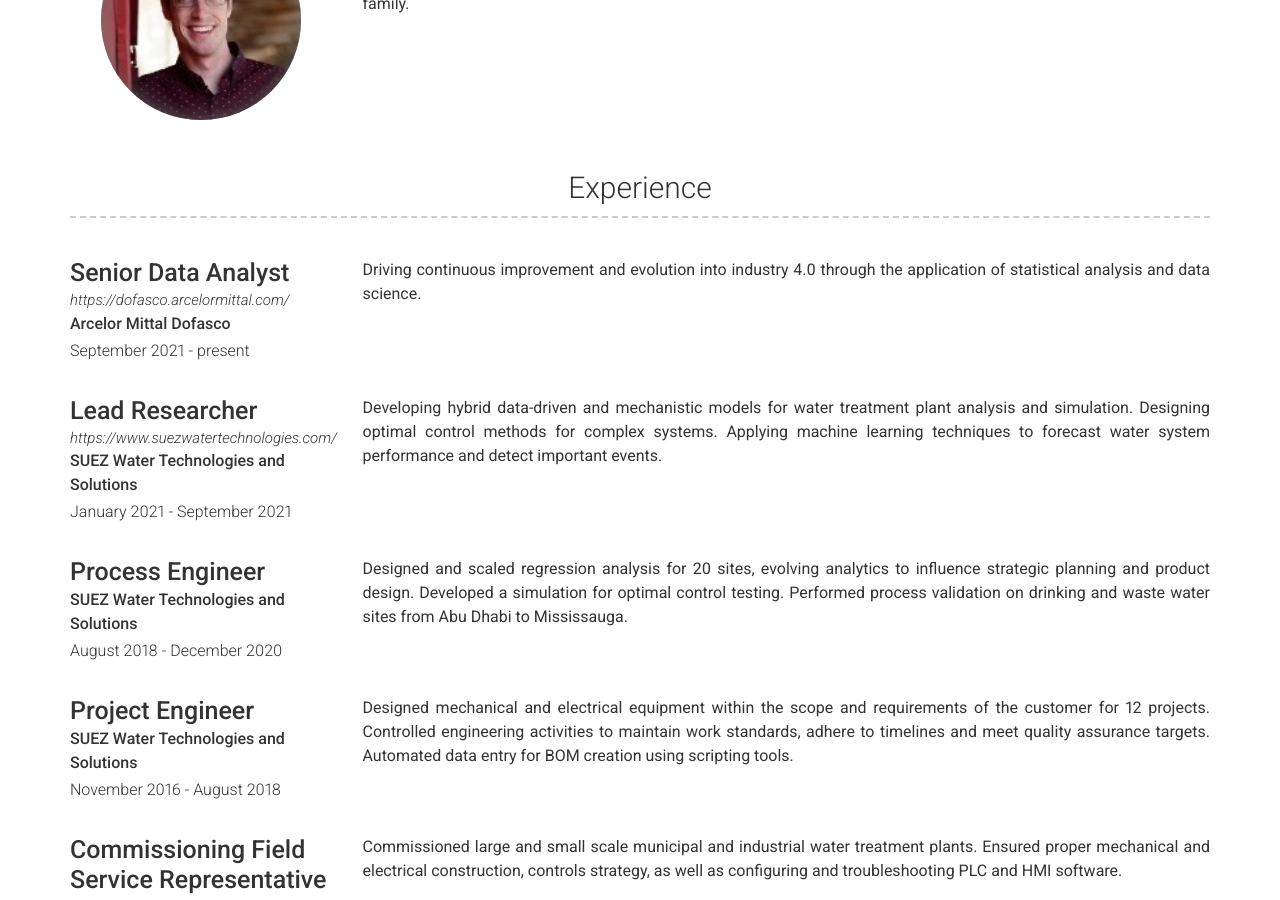
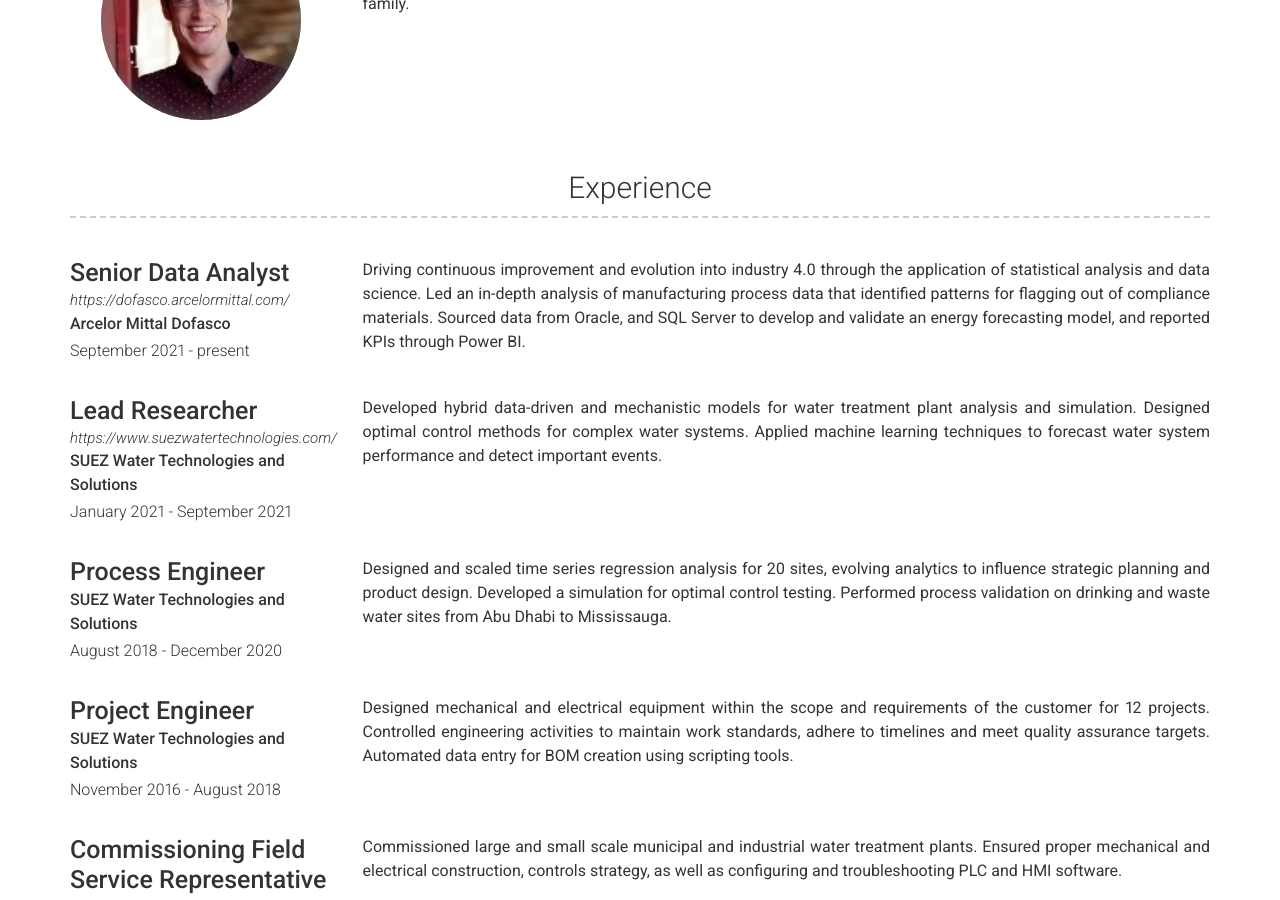
Before and after one commit to thereiswaldo/jeremywalsh.ca, a Jekyll site: the page built from resume.md, in a window 1280 px wide and 900 px high, scrolled down 382 px. Built offline with Jekyll 4.4.1, drawn with Linux system fonts in a browser that asks for light colours; nearby versions of some CDN libraries.

Commit message:
Fixed typo, and added more detail to current position.

```diff
--- a/_data/experience.yml
+++ b/_data/experience.yml
@@ -6,7 +6,8 @@
   # quote: >
   #  Short description of the company (optional)
   description: >
-    Driving continuous improvement and evolution into industry 4.0 through the application of statistical analysis and data science.
+    Driving continuous improvement and evolution into industry 4.0 through the application of statistical analysis and data science. Led an in-depth analysis of manufacturing process data that identified patterns for flagging out of compliance materials. Sourced data from Oracle, and SQL Server to develop and validate an energy  forecasting model, and reported KPIs through Power BI.
+
 - layout: left
   company: Lead Researcher
   link: https://www.suezwatertechnologies.com/
@@ -15,7 +16,7 @@
   # quote: >
   #  Short description of the company (optional)
   description: >
-    Developing hybrid data-driven and mechanistic models for water treatment plant analysis and simulation. Designing optimal control methods for complex systems. Applying machine learning techniques to forecast water system performance and detect important events.
+    Developed hybrid data-driven and mechanistic models for water treatment plant analysis and simulation. Designed optimal control methods for complex water systems. Applied machine learning techniques to forecast water system performance and detect important events.
 - layout: left
   company: Process Engineer
   job_title: SUEZ Water Technologies and Solutions
@@ -23,7 +24,7 @@
   # quote: >
   #  Short description of the company (optional)
   description: >
-    Designed and scaled regression analysis for 20 sites, evolving analytics to influence strategic planning and product design. Developed a simulation for optimal control testing. Performed process validation on drinking and waste water sites from Abu Dhabi to Mississauga.
+    Designed and scaled time series regression analysis for 20 sites, evolving analytics to influence strategic planning and product design. Developed a simulation for optimal control testing. Performed process validation on drinking and waste water sites from Abu Dhabi to Mississauga.
 
 - layout: left
   company: Project Engineer
```
Also changed, not shown: 1 other file.
